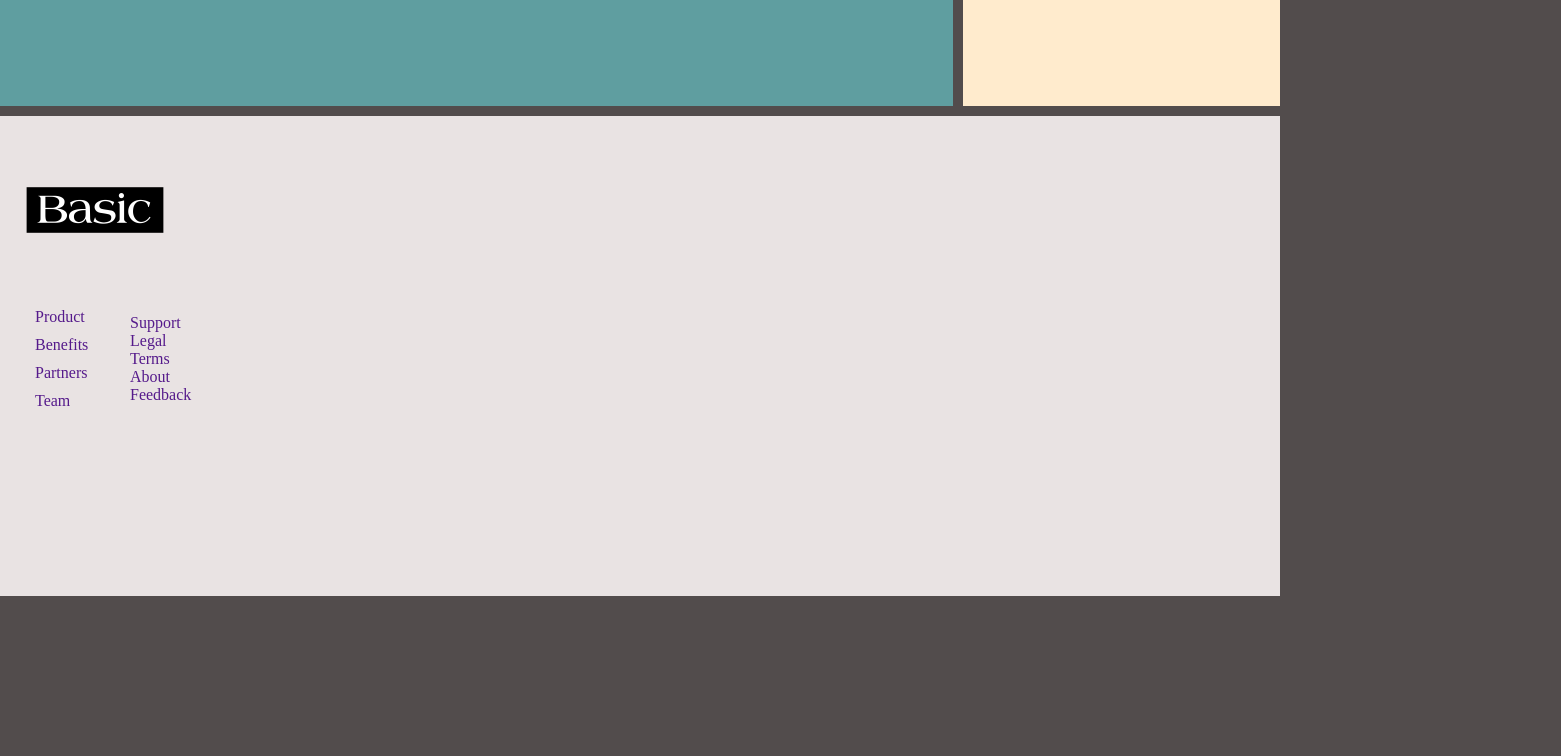
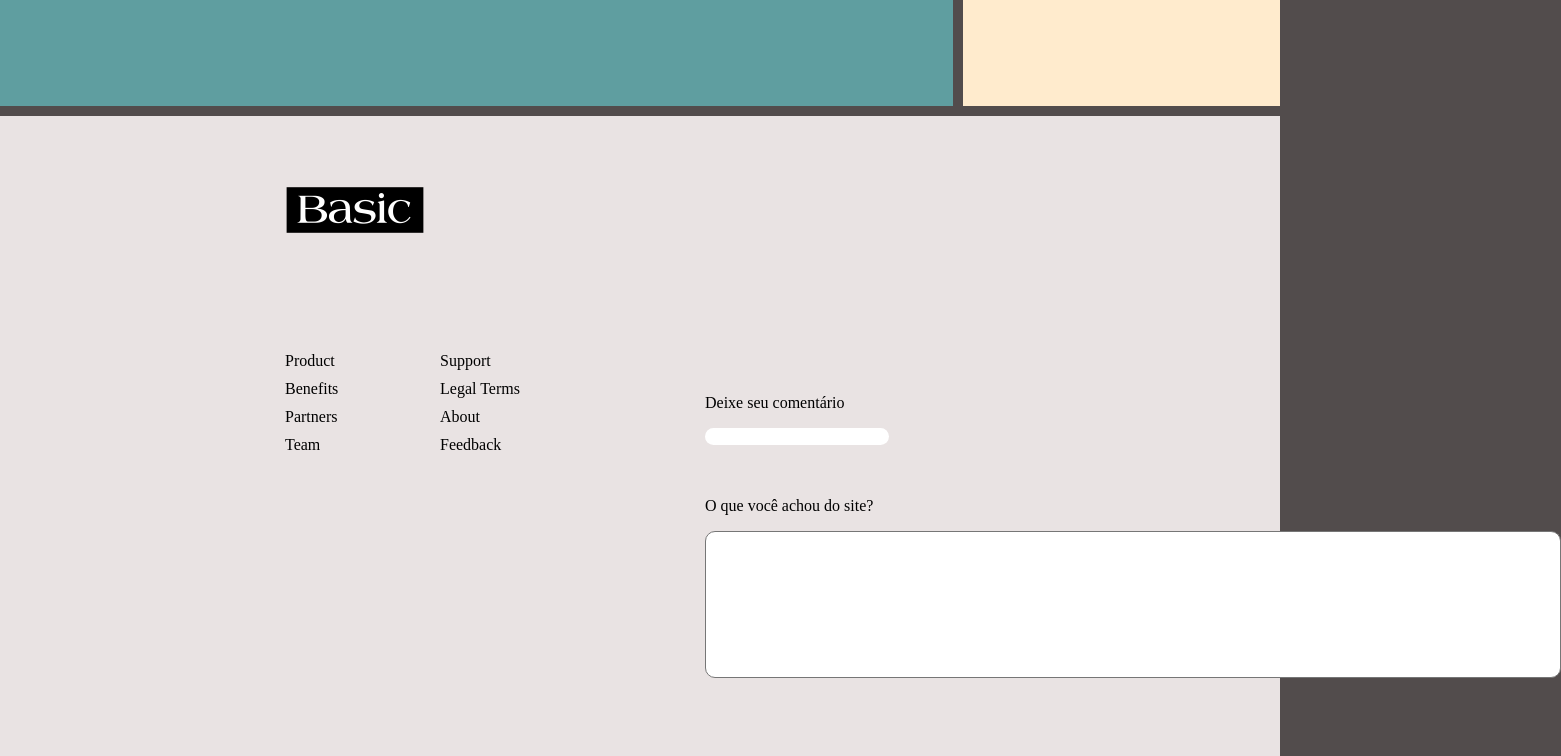
Before and after one commit to Suzei/css-grid-estudo, a plain HTML site: page index.html in a window 1280 px wide. Shown: the part 1674-2430 px from the top of the page, 1561 px wide, since content can reach past the window. Before the commit the page ends 2270 px from the top, so only its background shows below. Drawn offline with Linux system fonts and the light colour scheme.

Commit message:
FOOTER MANIPULATION

```diff
--- a/css/style.css
+++ b/css/style.css
@@ -11,7 +11,7 @@ html, body {
 .container {
     display: grid;
     grid-template-columns: 3fr 1fr;
-    grid-template-rows: 80vh 20vh 120vh 60vh ;
+    grid-template-rows: 80vh 20vh 120vh 80vh ;
     gap: 10px;
     grid-template-areas: 'header header'
                           'down sidedown'
@@ -67,7 +67,7 @@ footer {
   background: url(../img/basic.png) no-repeat;
   background-size: 150px;
   height: 150px;
-  margin-left: 20px;
+  margin-left: 280px;
 }
 
 
@@ -83,29 +83,64 @@ footer {
 .footer-content {
   display: flex;
   align-items: center;
+  margin-left: 250px;
 }
 
 .footer-topics {
   display: flex;
   flex-direction: column;
   padding-left: 30px;
+  padding-bottom: 250px;
 }
 
 .footer-topics-2 {
   display: flex;
   flex-direction: column;
-
+  padding-bottom: 250px;
 }
 
 
 .footer-topics a {
-  width: 10px;
+  width: 70px;
   padding: 5px;
   text-decoration: none;
+  color: black;
 }
 
 .footer-topics-2 a {
-  width: 10px;
-  padding-left:80px;
+  width: 80px;
+  margin: 5px;
+  margin-left: 80px;
   text-decoration: none;
+  color: black;
 }
+
+.line {
+  background-color: black;
+  height: 200px;
+  width: 0.5px;
+  margin-left: 80px;
+  margin-bottom: 250px;
+
+}
+
+.form-footer {
+  display: flex;
+  flex-direction: column;
+  margin-left: 100px;
+  height: 300px
+}
+
+.user-name {
+  height: 20px;
+  border-radius: 20px;
+  border: none;
+  width: 180px;
+}
+
+textarea {
+  resize: none;
+  border-radius: 10px;
+  height: 250px;
+  width: 850px;
+}
--- a/index.html
+++ b/index.html
@@ -14,30 +14,7 @@
     <div class="container">
 
         <div class="style">
-                <div class="nav">
 
-                    <div class="nav-components">
-                        <div class="img-1">
-
-                        </div>
-                    </div>
-
-                    <div class="nav-components">
-                        <div class="img-1">
-
-                        </div>
-                    </div>
-
-                    <div class="nav-components">
-
-                    </div>
-
-                    <div class="nav-components">
-
-                    </div>
-
-
-                </div>
         </div>
 
         <div class="style2">
@@ -72,6 +49,16 @@
                     <a href="">Feedback</a>
 
                 </div>
+                <div class="line"></div>
+
+                <div class="form-move">
+                    <form action="get" class="form-footer">
+                        <p>Deixe seu comentário</p>
+                        <input type="text" placeholder="" class="user-name"><br><br>
+                        <p>O que você achou do site?</p>
+                        <textarea name="" class="comment" cols="30" rows="10"></textarea>
+                    </form>
+                </div>
 
             </div>
         </div>
```
